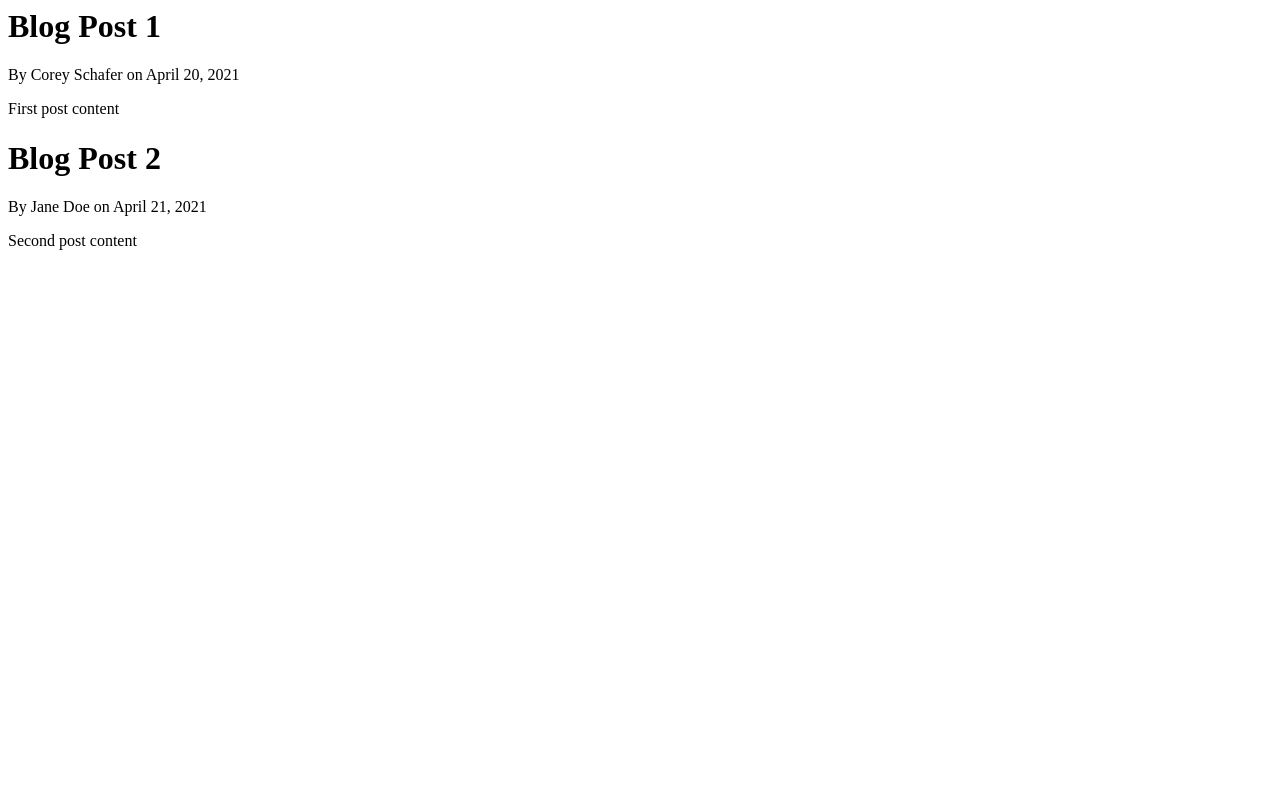
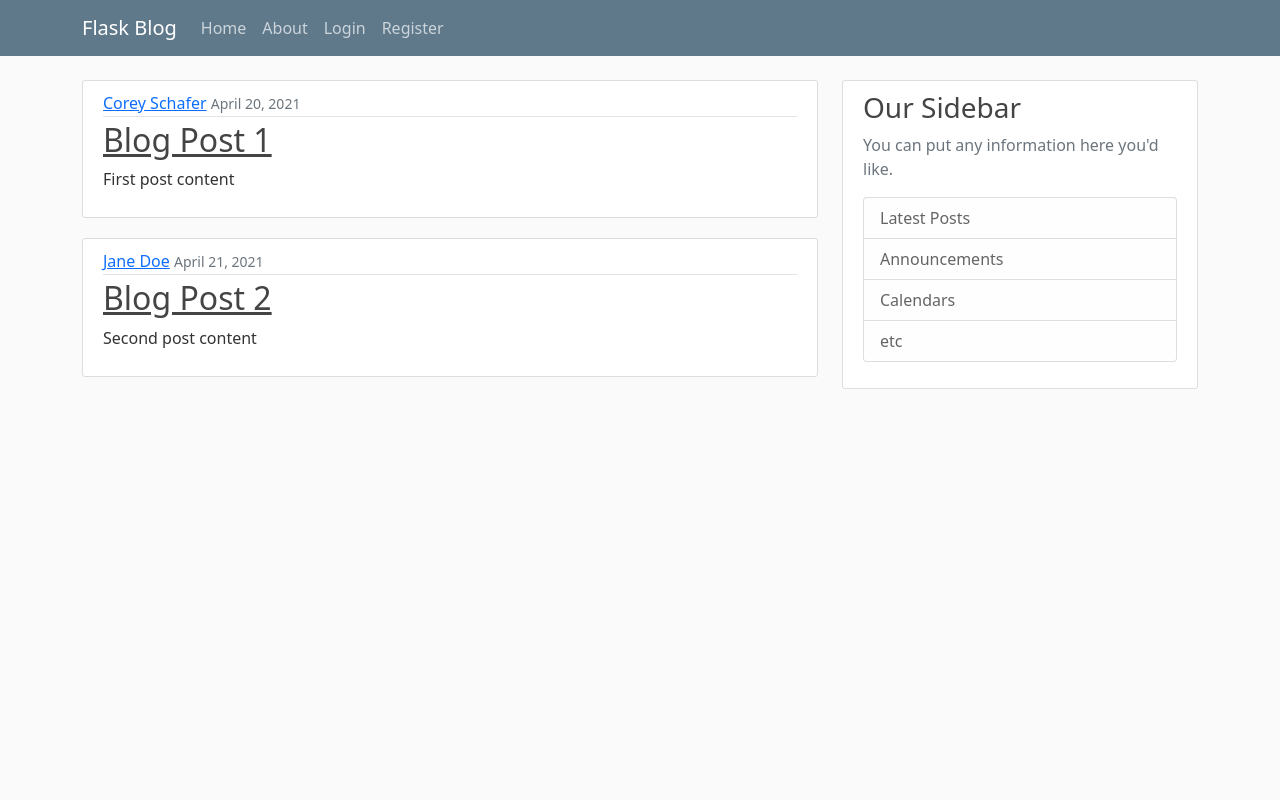
Before and after one commit to reshaniflorent/programimiAvancuar, a Flask app: page / in a window 1280 px wide. Run offline with Flask 2, Linux system fonts and the light colour scheme.

Commit message:
added css and fixed the article layout

```diff
--- a/flaskblog.py
+++ b/flaskblog.py
@@ -1,4 +1,4 @@
-from flask import Flask, render_template
+from flask import Flask, render_template, url_for
 app = Flask(__name__)
 
 posts = [
@@ -23,7 +23,7 @@ def home():
 
 @app.route("/about")
 def about():
-    return render_template('about.html')
+    return render_template('about.html',title='About')
 
 if __name__ == '__main__':
     app.run(debug=True)
--- /dev/null
+++ b/static/main.css
@@ -0,0 +1,80 @@
+body {
+    background: #fafafa;
+    color: #333333;
+    margin-top: 5rem;
+  }
+
+  h1, h2, h3, h4, h5, h6 {
+    color: #444444;
+  }
+
+  .bg-steel {
+    background-color: #5f788a;
+  }
+
+  .site-header .navbar-nav .nav-link {
+    color: #cbd5db;
+  }
+
+  .site-header .navbar-nav .nav-link:hover {
+    color: #ffffff;
+  }
+
+  .site-header .navbar-nav .nav-link.active {
+    font-weight: 500;
+  }
+
+  .content-section {
+    background: #ffffff;
+    padding: 10px 20px;
+    border: 1px solid #dddddd;
+    border-radius: 3px;
+    margin-bottom: 20px;
+  }
+
+  .article-title {
+    color: #444444;
+  }
+
+  a.article-title:hover {
+    color: #428bca;
+    text-decoration: none;
+  }
+
+  .article-content {
+    white-space: pre-line;
+  }
+
+  .article-img {
+    height: 65px;
+    width: 65px;
+    margin-right: 16px;
+  }
+
+  .article-metadata {
+    padding-bottom: 1px;
+    margin-bottom: 4px;
+    border-bottom: 1px solid #e3e3e3
+  }
+
+  .article-metadata a:hover {
+    color: #333;
+    text-decoration: none;
+  }
+
+  .article-svg {
+    width: 25px;
+    height: 25px;
+    vertical-align: middle;
+  }
+
+  .account-img {
+    height: 125px;
+    width: 125px;
+    margin-right: 20px;
+    margin-bottom: 16px;
+  }
+
+  .account-heading {
+    font-size: 2.5rem;
+  }
--- a/templates/home.html
+++ b/templates/home.html
@@ -1,12 +1,15 @@
-<html>
-    <head>
-        <title></title>
-    </head>
-    <body>
-        {% for post in posts%}
-         <h1>{{ post.title}}</h1>
-         <p> By {{post.author}} on {{post.date_posted}}</p>
-         <p> {{ post.content }} </p>
-        {% endfor%}
-    </body>
-</html>
+{% extends "layout.html" %}
+{% block content %}
+    {% for post in posts%}
+    <article class="media content-section">
+        <div class="media-body">
+          <div class="article-metadata">
+            <a class="mr-2" href="#">{{ post.author }}</a>
+            <small class="text-muted">{{ post.date_posted }}</small>
+          </div>
+          <h2><a class="article-title" href="#">{{ post.title }}</a></h2>
+          <p class="article-content">{{ post.content }}</p>
+        </div>
+      </article>
+       {% endfor%}
+{% endblock content%}
--- /dev/null
+++ b/templates/layout.html
@@ -0,0 +1,61 @@
+<html>
+    <head>
+        <meta charset="utf-8">
+        <meta name="viewport" content="width=device-width, initial-scale=1">
+        <!-- Bootstrap CSS -->
+        <link href="https://cdn.jsdelivr.net/npm/bootstrap@5.0.0-beta1/dist/css/bootstrap.min.css" rel="stylesheet" integrity="sha384-giJF6kkoqNQ00vy+HMDP7azOuL0xtbfIcaT9wjKHr8RbDVddVHyTfAAsrekwKmP1" crossorigin="anonymous">
+        <link rel="stylesheet" type="text/css" href="{{url_for('static',filename='main.css')}}">
+        {%if title %}
+        <title>Flask Blog - {{title}} </title>
+        {%else %}
+        <title>Flask Blog</title>
+        {% endif %}
+
+    </head>
+    <body>
+        <header class="site-header">
+            <nav class="navbar navbar-expand-md navbar-dark bg-steel fixed-top">
+              <div class="container">
+                <a class="navbar-brand mr-4" href="/">Flask Blog</a>
+                <button class="navbar-toggler" type="button" data-toggle="collapse" data-target="#navbarToggle" aria-controls="navbarToggle" aria-expanded="false" aria-label="Toggle navigation">
+                  <span class="navbar-toggler-icon"></span>
+                </button>
+                <div class="collapse navbar-collapse" id="navbarToggle">
+                  <div class="navbar-nav mr-auto">
+                    <a class="nav-item nav-link" href="/">Home</a>
+                    <a class="nav-item nav-link" href="/about">About</a>
+                  </div>
+                  <!-- Navbar Right Side -->
+                  <div class="navbar-nav">
+                    <a class="nav-item nav-link" href="/login">Login</a>
+                    <a class="nav-item nav-link" href="/register">Register</a>
+                  </div>
+                </div>
+              </div>
+            </nav>
+          </header>
+          <main role="main" class="container">
+            <div class="row">
+              <div class="col-md-8">
+                {% block content %}{% endblock %}
+              </div>
+              <div class="col-md-4">
+                <div class="content-section">
+                  <h3>Our Sidebar</h3>
+                  <p class='text-muted'>You can put any information here you'd like.
+                    <ul class="list-group">
+                      <li class="list-group-item list-group-item-light">Latest Posts</li>
+                      <li class="list-group-item list-group-item-light">Announcements</li>
+                      <li class="list-group-item list-group-item-light">Calendars</li>
+                      <li class="list-group-item list-group-item-light">etc</li>
+                    </ul>
+                  </p>
+                </div>
+              </div>
+            </div>
+          </main>
+
+
+        <script src="https://cdn.jsdelivr.net/npm/bootstrap@5.0.0-beta1/dist/js/bootstrap.bundle.min.js" integrity="sha384-ygbV9kiqUc6oa4msXn9868pTtWMgiQaeYH7/t7LECLbyPA2x65Kgf80OJFdroafW" crossorigin="anonymous"></script>
+    </body>
+</html>
```
Also changed, not shown: templates/about.html (+4 -8 lines).
